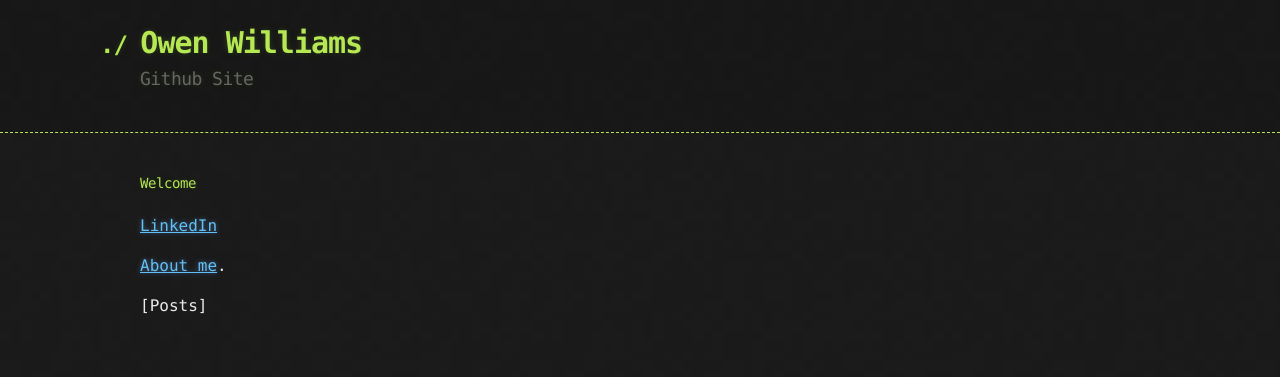
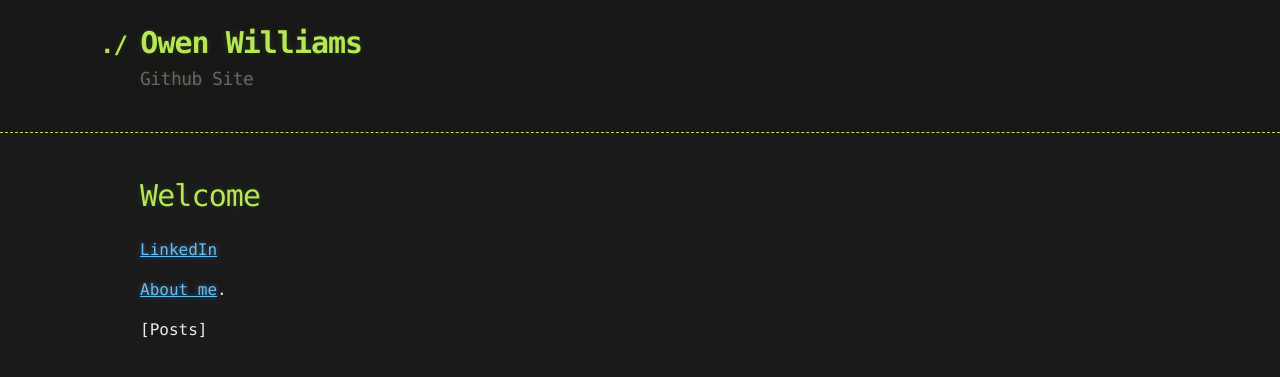
Before and after one commit to owenw1lliams/owenw1lliams.github.io, a Jekyll site: the page built from index.md, in a window 1280 px wide. Shown: the top 377 px of the page. Built offline with Jekyll 4.4.1, drawn with Linux system fonts in a browser that asks for light colours; our own code applies the rules of GitHub Pages for plain Markdown files.

```diff
--- a/index.md
+++ b/index.md
@@ -2,7 +2,7 @@
 layout: default
 ---
 
-#### Welcome
+# Welcome
 
 [LinkedIn](https://www.linkedin.com/in/owen-williams-6768071b7)
 
```
